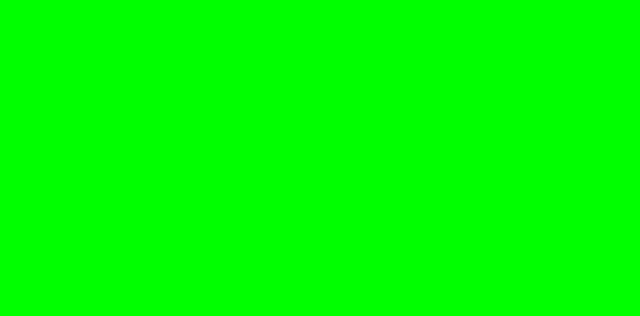
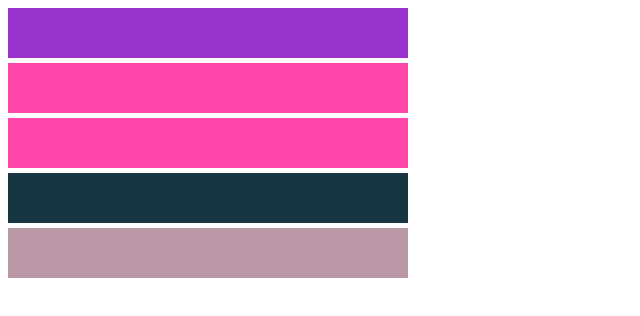
Before and after one commit to grabczakkamil/css-podstawy, a plain HTML site: page kolory-css/index.html in a window 1280 px wide. Shown: the whole page, without its empty margins (0-640 px from the left). Drawn offline with Linux system fonts and the light colour scheme.

Commit message:
przykłady kolorów

```diff
--- a/kolory-css/css/style.css
+++ b/kolory-css/css/style.css
@@ -1,3 +1,20 @@
-body {
-    background-color: lime;
+div {
+    width: 400px;
+    height: 50px;
+    margin-bottom: 5px;
 }
+#predefiniowane {
+    background-color: darkorchid;
+}
+#hex {
+    background-color: #FF44AA;
+}
+#hex-skrocony {
+    background-color: #F4A;
+}
+#rgb {
+    background-color: rgb(22, 55, 66);
+}
+#rgba {
+    background-color: rgba(120, 50 ,80 , 0.5);
+}
--- a/kolory-css/index.html
+++ b/kolory-css/index.html
@@ -6,6 +6,10 @@
     <link rel="stylesheet" href="css/style.css">
 </head>
 <body>
-
+    <div id="predefiniowane"></div>
+    <div id="hex"></div>
+    <div id="hex-skrocony"></div>
+    <div id="rgb"></div>
+    <div id="rgba"></div>
 </body>
 </html>
```
